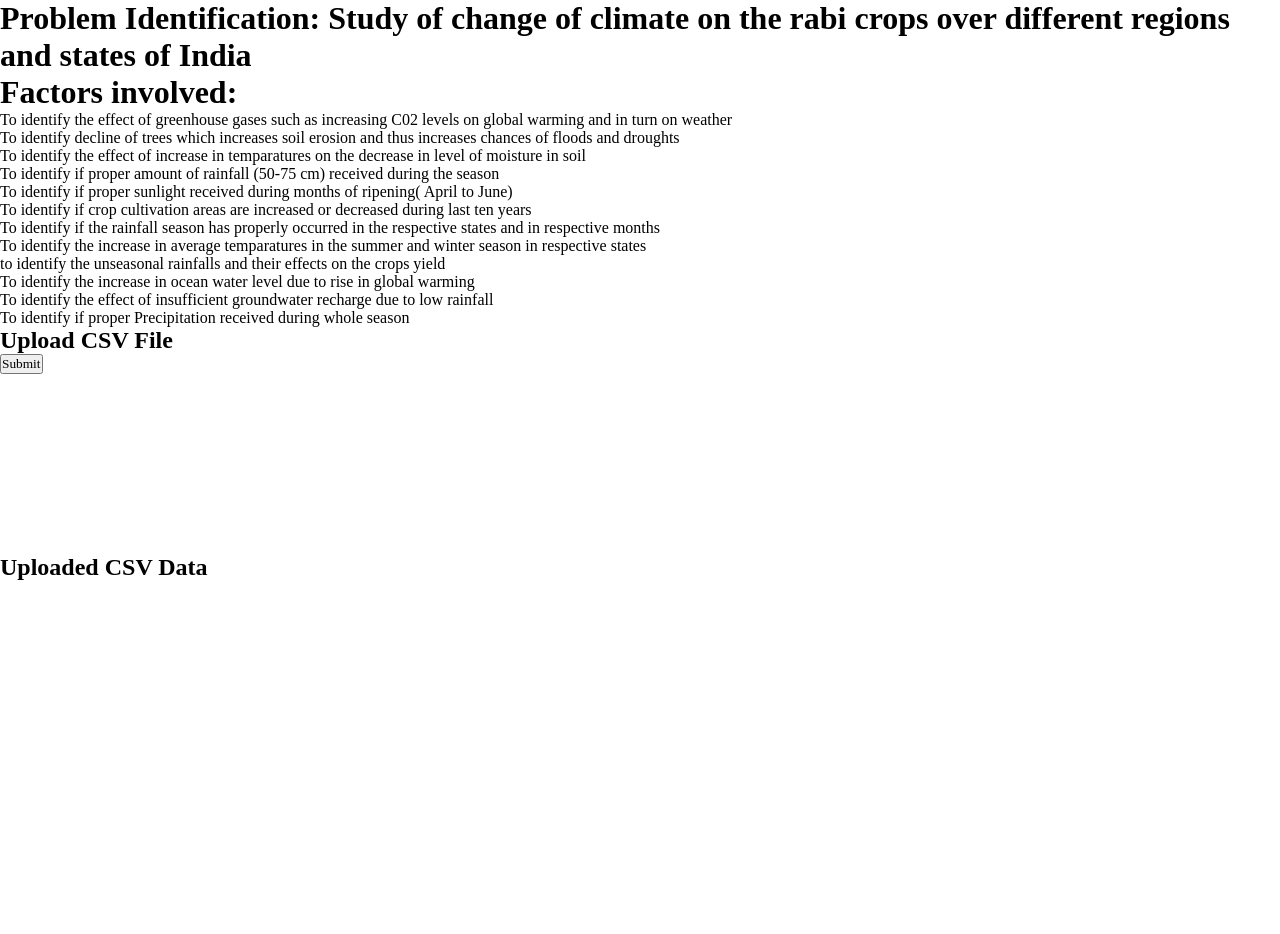
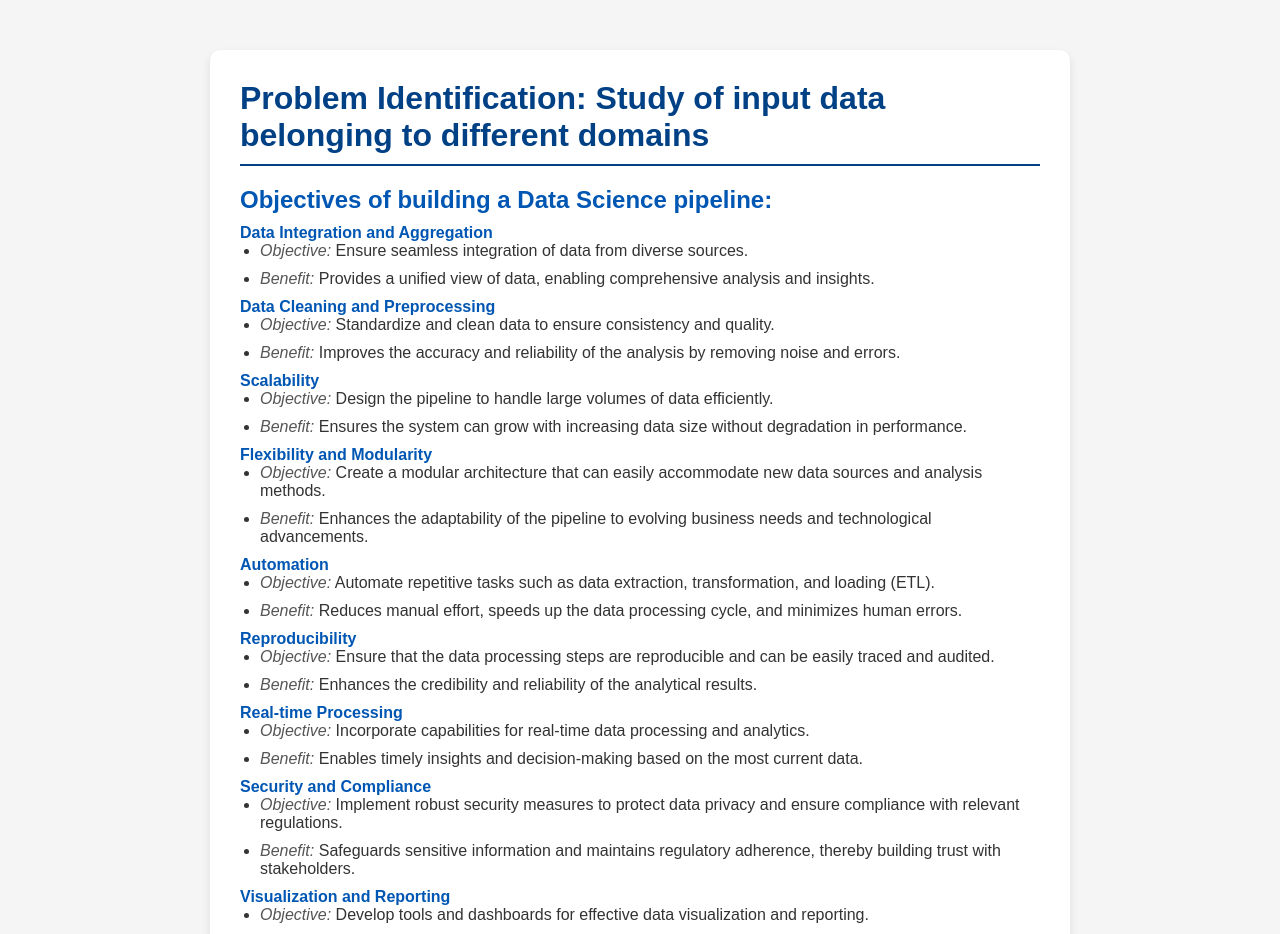
Before and after one commit to riyashalya310/data-science-pipeline-project, a React (Create React App) app: page / in a window 1280 px wide. Shown: the top 934 px of the page. Before the commit the page ends 800 px from the top, so only its background shows below. Built offline with nearby package versions, Linux system fonts and the light colour scheme.

Commit message:
solution

```diff
--- a/src/App.js
+++ b/src/App.js
@@ -1,12 +1,12 @@
 import './App.css';
 import InputModule from './components/InputModule';
-import ViewModule from './components/ViewModule';
+// import ViewModule from './components/ViewModule';
 
 function App() {
   return (
     <div>
     <InputModule/>
-    <ViewModule/>
+    {/* <ViewModule/> */}
     </div>
   );
 }
--- a/src/components/InputModule/index.css
+++ b/src/components/InputModule/index.css
@@ -1,11 +1,87 @@
-*{
+body {
+    font-family: 'Arial', sans-serif;
     margin: 0;
     padding: 0;
-    font-family: 'Times New Roman',sans-serif;
-}
-#container{
-    padding-bottom: 180px;
-}
-#helpText{
-    color: red;
-}
+    background-color: #f5f5f5;
+    color: #333;
+  }
+
+  .container-fluid {
+    padding: 30px;
+    background-color: #fff;
+    box-shadow: 0 4px 8px rgba(0, 0, 0, 0.1);
+    border-radius: 10px;
+    max-width: 800px;
+    margin: 50px auto;
+  }
+
+  h1 {
+    font-size: 2em;
+    color: #004085;
+    border-bottom: 2px solid #004085;
+    padding-bottom: 10px;
+    margin-bottom: 20px;
+  }
+
+  h2 {
+    font-size: 1.5em;
+    color: #0056b3;
+    margin-top: 20px;
+    margin-bottom: 10px;
+  }
+
+  ul {
+    list-style-type: none;
+    padding-left: 0;
+  }
+
+  ul ul {
+    list-style-type: disc;
+    padding-left: 20px;
+  }
+
+  li {
+    margin-bottom: 10px;
+  }
+
+  strong {
+    color: #0056b3;
+  }
+
+  em {
+    color: #555;
+  }
+
+  #label {
+    font-weight: bold;
+    margin-bottom: 10px;
+    display: block;
+  }
+
+  #helpText {
+    font-size: 0.9em;
+    color: #666;
+    margin-top: 5px;
+  }
+
+  #btnContainer {
+    margin-top: 20px;
+  }
+
+  .btn {
+    background-color: #007bff;
+    color: #fff;
+    padding: 10px 15px;
+    border: none;
+    border-radius: 5px;
+    cursor: pointer;
+    transition: background-color 0.3s ease;
+  }
+
+  .btn-primary {
+    background-color: #28a745;
+  }
+
+  .btn:hover {
+    background-color: #0056b3
+  }
--- a/src/components/InputModule/index.js
+++ b/src/components/InputModule/index.js
@@ -1,37 +1,135 @@
-import Header from '../Footer'
-import Footer from '../Header'
-import './index.css'
+import Header from "../Footer";
+import Footer from "../Header";
+import "./index.css";
 
 const InputModule = () => {
   return (
     <>
-        <Header/>
-            <div id="container" className="container-fluid" style={{scrollBehavior: "smooth"}}>
+      <Header />
+      <div id="container" className="container-fluid">
         <div className="row">
           <div className="col-12">
-                        <h1>Problem Identification: Study of change of climate on the rabi crops over different regions and states of India</h1>
-                        <h1>Factors involved: </h1>
-                        <ol>
-                            <li>To identify the effect of greenhouse gases such as increasing C02 levels on global warming and in turn on weather</li>
-                            <li>To identify decline of trees which increases soil erosion and thus increases chances of floods and droughts</li>
-                            <li>To identify the effect of increase in temparatures on the decrease in level of moisture in soil</li>
-                            <li>To identify if proper amount of rainfall (50-75 cm) received during the season</li>
-                            <li>To identify if proper sunlight received during months of ripening( April to June)</li>
-                            <li>To identify if crop cultivation areas are increased or decreased during last ten years</li>
-                            <li>To identify if the rainfall season has properly occurred in the respective states and in respective months</li>
-                            <li>To identify the increase in  average temparatures in the summer and winter season in respective states</li>
-                            <li>to identify the unseasonal rainfalls and their effects on the crops yield</li>
-                            <li>To identify the increase in ocean water level due to rise in global warming</li>
-                            <li>To identify the effect of insufficient groundwater recharge due to low rainfall</li>
-                            <li>To identify if proper Precipitation received during whole season</li>
-                        </ol>
+            <h1>Problem Identification: Study of input data belonging to different domains</h1>
+            <h2>Objectives of building a Data Science pipeline:</h2>
+            <ul>
+              <li>
+                <strong>Data Integration and Aggregation</strong>
+                <ul>
+                  <li>
+                    <em>Objective:</em> Ensure seamless integration of data from diverse sources.
+                  </li>
+                  <li>
+                    <em>Benefit:</em> Provides a unified view of data, enabling comprehensive analysis and insights.
+                  </li>
+                </ul>
+              </li>
+              <li>
+                <strong>Data Cleaning and Preprocessing</strong>
+                <ul>
+                  <li>
+                    <em>Objective:</em> Standardize and clean data to ensure consistency and quality.
+                  </li>
+                  <li>
+                    <em>Benefit:</em> Improves the accuracy and reliability of the analysis by removing noise and errors.
+                  </li>
+                </ul>
+              </li>
+              <li>
+                <strong>Scalability</strong>
+                <ul>
+                  <li>
+                    <em>Objective:</em> Design the pipeline to handle large volumes of data efficiently.
+                  </li>
+                  <li>
+                    <em>Benefit:</em> Ensures the system can grow with increasing data size without degradation in performance.
+                  </li>
+                </ul>
+              </li>
+              <li>
+                <strong>Flexibility and Modularity</strong>
+                <ul>
+                  <li>
+                    <em>Objective:</em> Create a modular architecture that can easily accommodate new data sources and analysis methods.
+                  </li>
+                  <li>
+                    <em>Benefit:</em> Enhances the adaptability of the pipeline to evolving business needs and technological advancements.
+                  </li>
+                </ul>
+              </li>
+              <li>
+                <strong>Automation</strong>
+                <ul>
+                  <li>
+                    <em>Objective:</em> Automate repetitive tasks such as data extraction, transformation, and loading (ETL).
+                  </li>
+                  <li>
+                    <em>Benefit:</em> Reduces manual effort, speeds up the data processing cycle, and minimizes human errors.
+                  </li>
+                </ul>
+              </li>
+              <li>
+                <strong>Reproducibility</strong>
+                <ul>
+                  <li>
+                    <em>Objective:</em> Ensure that the data processing steps are reproducible and can be easily traced and audited.
+                  </li>
+                  <li>
+                    <em>Benefit:</em> Enhances the credibility and reliability of the analytical results.
+                  </li>
+                </ul>
+              </li>
+              <li>
+                <strong>Real-time Processing</strong>
+                <ul>
+                  <li>
+                    <em>Objective:</em> Incorporate capabilities for real-time data processing and analytics.
+                  </li>
+                  <li>
+                    <em>Benefit:</em> Enables timely insights and decision-making based on the most current data.
+                  </li>
+                </ul>
+              </li>
+              <li>
+                <strong>Security and Compliance</strong>
+                <ul>
+                  <li>
+                    <em>Objective:</em> Implement robust security measures to protect data privacy and ensure compliance with relevant regulations.
+                  </li>
+                  <li>
+                    <em>Benefit:</em> Safeguards sensitive information and maintains regulatory adherence, thereby building trust with stakeholders.
+                  </li>
+                </ul>
+              </li>
+              <li>
+                <strong>Visualization and Reporting</strong>
+                <ul>
+                  <li>
+                    <em>Objective:</em> Develop tools and dashboards for effective data visualization and reporting.
+                  </li>
+                  <li>
+                    <em>Benefit:</em> Facilitates better understanding and communication of data insights to stakeholders.
+                  </li>
+                </ul>
+              </li>
+              <li>
+                <strong>Performance Monitoring and Maintenance</strong>
+                <ul>
+                  <li>
+                    <em>Objective:</em> Set up mechanisms for continuous monitoring and maintenance of the pipeline’s performance.
+                  </li>
+                  <li>
+                    <em>Benefit:</em> Ensures the pipeline remains efficient, reliable, and up-to-date with minimal downtime.
+                  </li>
+                </ul>
+              </li>
+            </ul>
             <h2>Upload CSV File</h2>
             <form id="myForm" method="post" enctype="multipart/form-data" className="mb-2">
               <div className="col-12" id="formFile">
                 <div>
-                                    <div id="label"></div>
-                                    <div className="btn"></div>
-                                    <div id="helpText"></div>
+                  <div id="label">Select a CSV file for yield inspection</div>
+                  <input className="btn" type="file"></input>
+                  <div id="helpText">***Make sure the CSV file follows the correct format.***</div>
                 </div>
               </div>
               <div id="btnContainer">
@@ -41,9 +139,9 @@ const InputModule = () => {
           </div>
         </div>
       </div>
-            <Footer/>
+      <Footer />
     </>
-    )
-}
+  );
+};
 
-export default InputModule
+export default InputModule;
```
Lines whose indentation alone changed are shown as unchanged.
